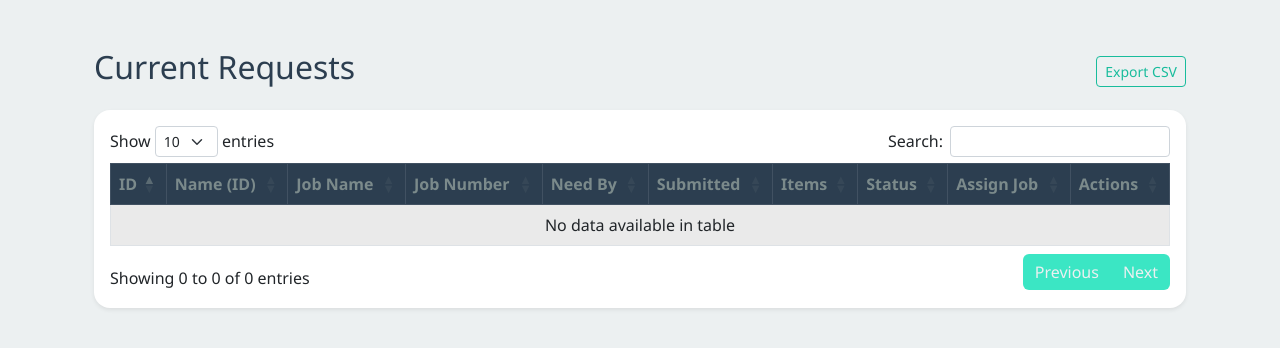
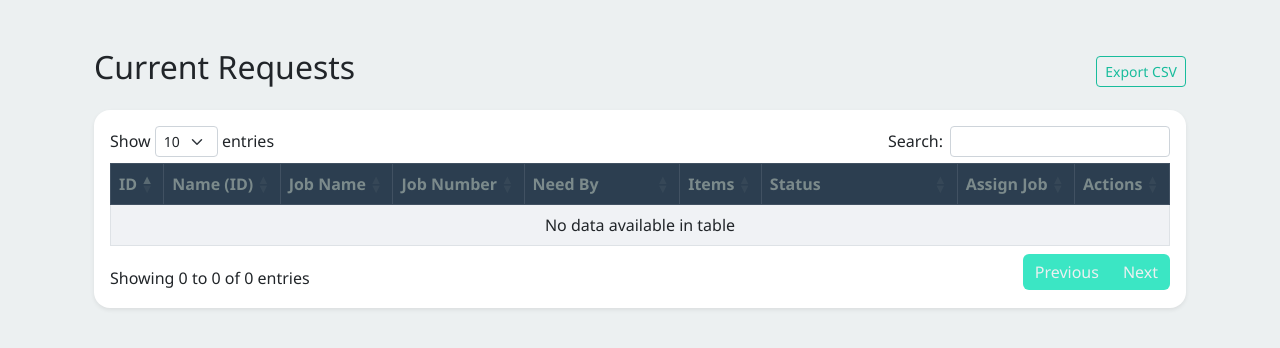
Before and after one commit to ColtonBaum/THE-REQuest-form, a Flask app: page /admin/requests in a window 1280 px wide. Shown: the part 72-420 px from the top of the page. Run offline with Flask 3, Linux system fonts and the light colour scheme; data that the repository does not hold is empty; some libraries are stand-ins or nearby versions.

Commit message:
Fix job name display, widen status and date columns, remove submitted column

```diff
--- a/templates/admin/requests_list.html
+++ b/templates/admin/requests_list.html
@@ -4,7 +4,7 @@
 {% block admin_content %}
 <div class="container-fluid py-4">
   <div class="d-flex justify-content-between align-items-center mb-3">
-    <h3 class="text-primary">Current Requests</h3>
+    <h3 class="text-dark-blue">Current Requests</h3>
     <a href="{{ url_for('admin.export_csv') }}" class="btn btn-sm btn-outline-success">
       Export CSV
     </a>
@@ -12,17 +12,16 @@
 
   <div class="card shadow-sm">
     <div class="card-body table-responsive">
-      <table id="requests-table" class="table table-bordered align-middle" style="background-color: #eaeaea;">
+      <table id="requests-table" class="table table-bordered align-middle" style="background-color: #f0f2f5;">
         <thead class="table-primary text-dark">
           <tr>
             <th>ID</th>
             <th>Name (ID)</th>
             <th>Job Name</th>
             <th>Job Number</th>
-            <th>Need By</th>
-            <th>Submitted</th>
+            <th style="min-width: 120px;">Need By</th>
             <th>Items</th>
-            <th>Status</th>
+            <th style="min-width: 160px;">Status</th>
             <th>Assign Job</th>
             <th>Actions</th>
           </tr>
@@ -38,12 +37,11 @@
                   {{ r.job.name or r.job_name }}
                 </a>
               {% else %}
-                —
+                {{ r.job_name or '—' }}
               {% endif %}
             </td>
             <td>{{ r.job.number if r.job_id else r.job_number or '—' }}</td>
-            <td>{{ r.need_by_date }}</td>
-            <td>{{ r.submitted_at.strftime('%Y-%m-%d %H:%M') }}</td>
+            <td style="min-width: 120px;">{{ r.need_by_date }}</td>
             <td class="px-3">
               <ul class="mb-0 ps-3">
                 {% for i in r.items %}
@@ -51,18 +49,18 @@
                 {% endfor %}
               </ul>
             </td>
-            <td>
+            <td style="min-width: 160px;">
               <form method="post" action="{{ url_for('admin.update_status', req_id=r.id) }}">
                 <input type="hidden" name="csrf_token" value="{{ csrf_token() }}">
                 <select name="status" class="form-select form-select-sm
-                    {% if r.status=='Not started' %}bg-danger text-white
-                    {% elif r.status=='In progress' %}bg-warning text-dark
-                    {% elif r.status=='Complete' %}bg-success text-white
-                    {% endif %}"
-                  onchange="this.form.submit()">
-                  <option value="Not started" {% if r.status=='Not started' %}selected{% endif %}>Not started</option>
-                  <option value="In progress" {% if r.status=='In progress' %}selected{% endif %}>In progress</option>
-                  <option value="Complete" {% if r.status=='Complete' %}selected{% endif %}>Complete</option>
+                  {% if r.status == 'Not started' %}bg-danger text-white
+                  {% elif r.status == 'In progress' %}bg-warning text-dark
+                  {% elif r.status == 'Complete' %}bg-success text-white
+                  {% endif %}"
+                onchange="this.form.submit()">
+                  <option value="Not started" {% if r.status == 'Not started' %}selected{% endif %}>Not started</option>
+                  <option value="In progress" {% if r.status == 'In progress' %}selected{% endif %}>In progress</option>
+                  <option value="Complete" {% if r.status == 'Complete' %}selected{% endif %}>Complete</option>
                 </select>
               </form>
             </td>
```
